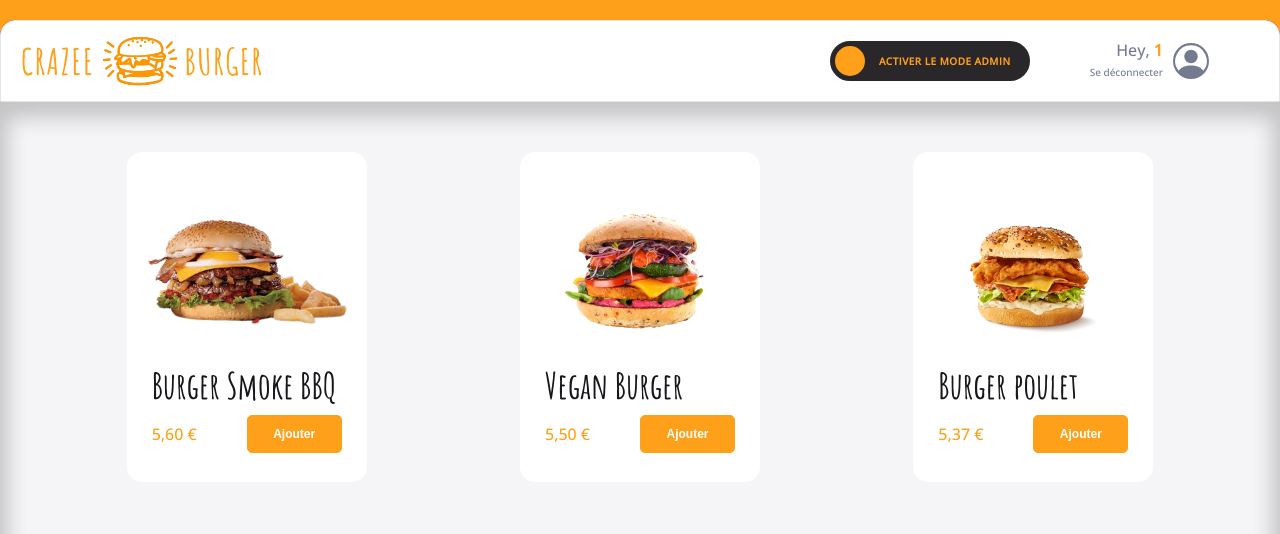
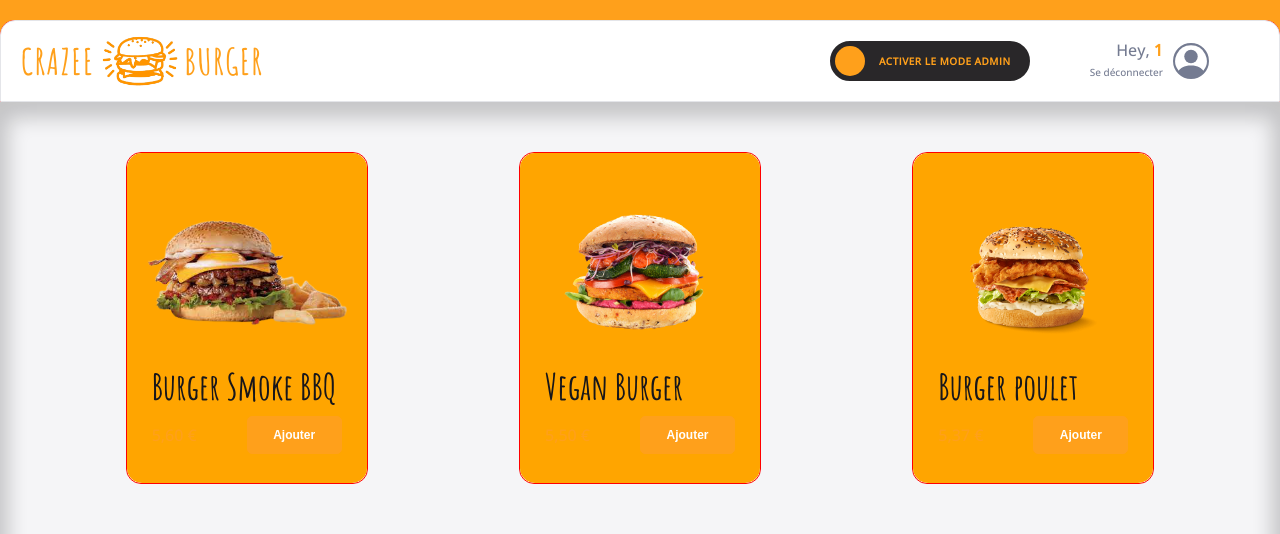
Before and after one commit to bem630/crazee-burgers, a React (Create React App) app: page /order/1 in a window 1280 px wide. Shown: the top 534 px of the page. Built offline with nearby package versions, Linux system fonts and the light colour scheme.

Commit message:
💄  F09: CARD > Temporary make all cards Orange based on isSelectroPps

```diff
--- a/src/components/pages/order/Main/Menu/Menu.js
+++ b/src/components/pages/order/Main/Menu/Menu.js
@@ -13,23 +13,29 @@ const IMAGE_BY_DEFAULT = "/images/coming-soon.png";
 
 const Menu = () => {
     //state
-    const {menu,isModeAdmin, handleDelete, resetMenu, setProductSelected} = useContext(OrderContext);
+    const {
+        menu,
+        isModeAdmin,
+        handleDelete,
+        resetMenu,
+        setProductSelected
+    } = useContext(OrderContext);
 
     //comportements
 
 
     //const [menu, setMenu] = useState(fakeMenu.LARGE);
 
+    const handleClick = (idProductClicked) => {
+        const productClickedOn = menu.find((product) => product.id === idProductClicked) ;
+        setProductSelected(productClickedOn);
+     }
+
     //affichage
-    if(menu.length ===0) {
+     if(menu.length ===0) {
         if (!isModeAdmin) return <EmptyMenuClient/>
         return <EmptyMenuAdmin onReset= {resetMenu} />
     }
-
-    const handleClick = (idProductClicked) => {
-        const productSelected = menu.find((product) => product.id === idProductClicked) ;
-        setProductSelected(productSelected);
-     }
 
     return (
         <MenuStyled>
@@ -45,6 +51,7 @@ const Menu = () => {
                         onDelete = {() => handleDelete(id)}
                         onClick = { () => handleClick(id)}
                         isHoverable = {isModeAdmin}
+                        isSelected={true}
                     />
                 )
                 } )}
--- a/src/components/reusable-ui/Card.js
+++ b/src/components/reusable-ui/Card.js
@@ -13,13 +13,14 @@ const Card = ({
     onDelete,
     onClick,
     isHoverable,
+    isSelected,
 }) => {
     return (
         <CardStyled
             className="produit"
             onClick={onClick}
             isHoverable={isHoverable}>
-        <div className="card">
+        <div className="card" style={ isSelected ? {backgroundColor: "orange"}: {}}>
             {
                 hasDeleteButton && <button className="delete-button"
                 aria-label="delete-button" onClick={onDelete} >
@@ -49,7 +50,7 @@ export default Card;
 const CardStyled = styled.div`
         ${({ isHoverable }) => isHoverable && hoverableStyle}
         border-radius: ${theme.borderRadius.extraRound};
-        /* border: 1px solid red; */
+        border: 1px solid red;
         height: 330px;
 
   .card {
```
